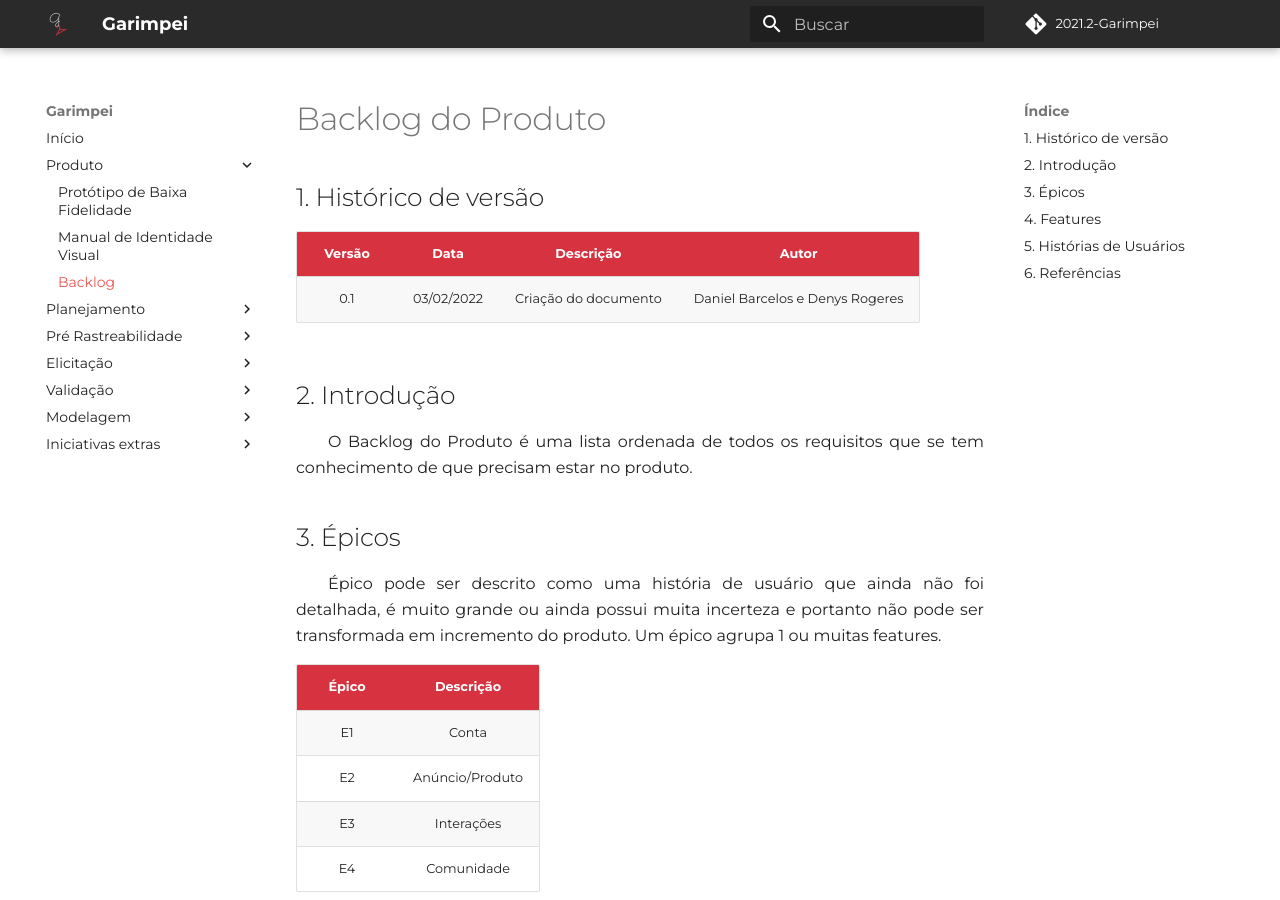
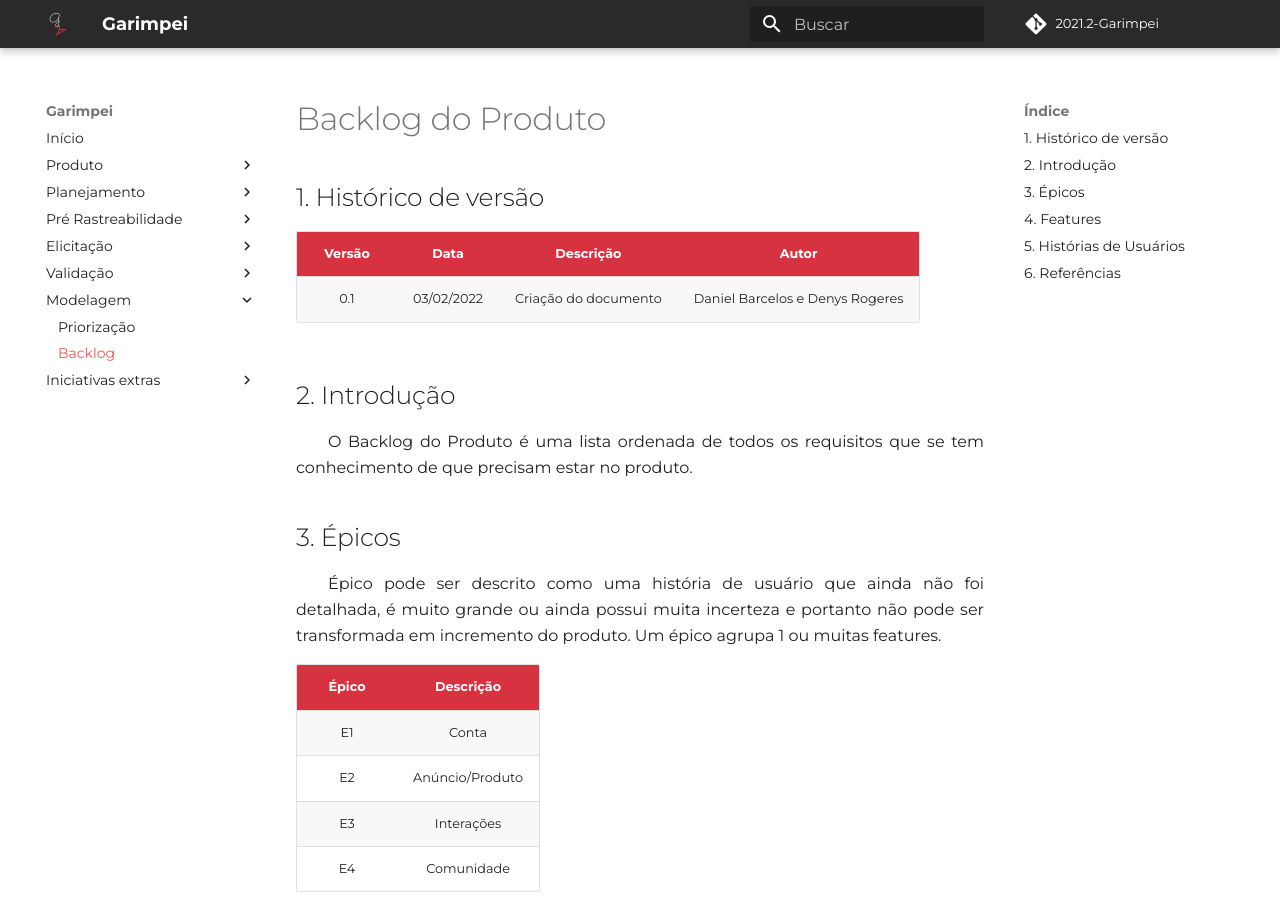
Before and after one commit to UnBArqDsw2021-2/2021.2_G5_Garimpei, an MkDocs documentation site: the page built from docs/content/modelagem/backlog.md, in a window 1280 px wide and 900 px high. Built offline with MkDocs 1.6.1 and Material for MkDocs 9.7.7, drawn with Linux system fonts in a browser that asks for light colours; some web fonts are replaced; comment, search, counter and statistics services are not loaded; part of the change alters nothing that is shown.

```diff
--- a/mkdocs.yml
+++ b/mkdocs.yml
@@ -23,23 +23,23 @@ nav:
   - Produto:
       - Protótipo de Baixa Fidelidade: content/produto/prototipo_baixa_fidelidade.md
       - Manual de Identidade Visual: content/produto/identidade_visual.md
-      - Backlog: content/produto/backlog.md
   - Planejamento:
       - Metodologia: content/planejamento/metodologia.md
   - Pré Rastreabilidade:
       - Mapa Mental: content/pre_rastreabilidade/mapa_mental.md
       - 5W2H: content/pre_rastreabilidade/5w2h.md
+      - Diagrama Causa e Efeito: content/pre_rastreabilidade/diagrama_causa_efeito.md
   - Elicitação:
       - Questionário: content/elicitacao/questionario.md
       - Brainstorming: content/elicitacao/brainstorming.md
       - Introspecção: content/elicitacao/introspeccao.md
-      - Diagrama Causa e Efeito: content/elicitacao/diagrama_causa_efeito.md
       - Personas: content/elicitacao/personas.md
       - Resultados: content/elicitacao/resultado.md
   - Validação:
       - Protótipo de baixa fidelidade: content/validacao/prototipos/prototipo_baixa_fidelidade.md
   - Modelagem:
       - Priorização: content/modelagem/priorizacao.md
+      - Backlog: content/modelagem/backlog.md
   - Iniciativas extras:
       - Atas:
           - Ata da reunião 27/01: content/extras/atas/ata_2701.md
```
Also changed, not shown: docs/content/modelagem/backlog.md (renamed from docs/content/produto/backlog.md), docs/content/pre_rastreabilidade/diagrama_causa_efeito.md (renamed from docs/content/elicitacao/diagrama_causa_efeito.md).
